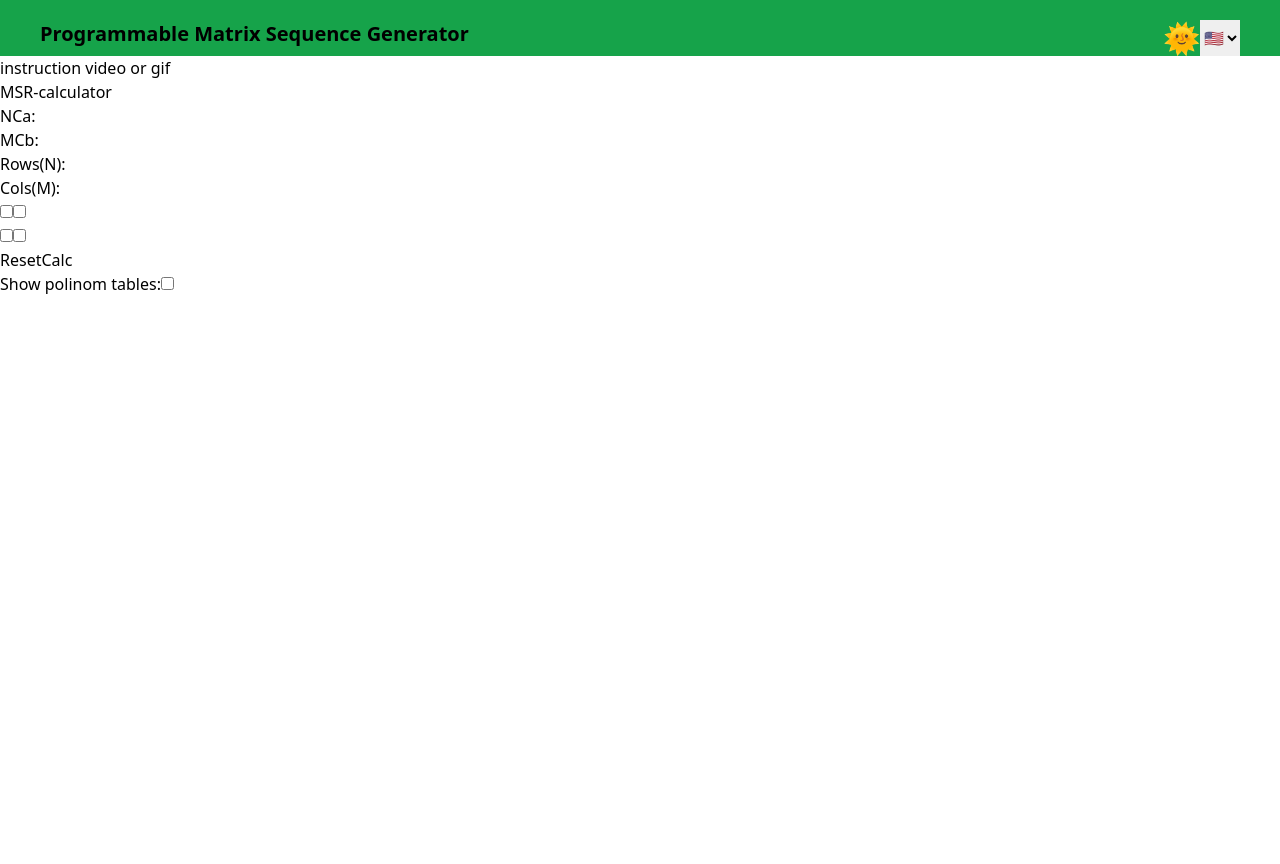
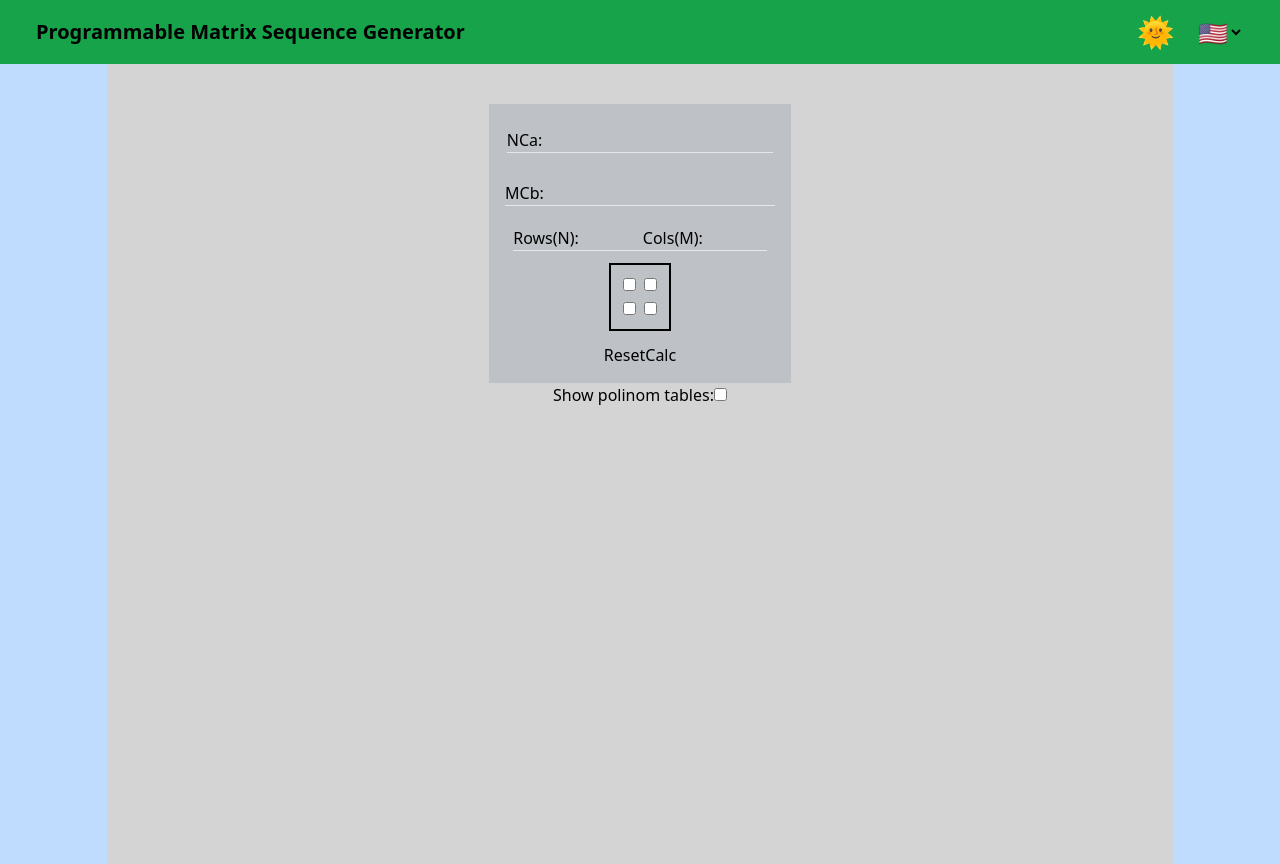
Before and after one commit to AndriiVeremchuk20/simple-matrix-sequence-generator, a React (Create React App) app: page / in a window 1280 px wide. Before the commit the page ends 800 px from the top, so only its background shows below. Built offline with nearby package versions, Linux system fonts and the light colour scheme.

Commit message:
update styles

```diff
--- a/src/App.tsx
+++ b/src/App.tsx
@@ -61,7 +61,7 @@ export const App = () => {
         )
       );
     } catch (e) {
-      alert("hmm..");
+      alert("error");
     }
   });
 
@@ -72,23 +72,36 @@ export const App = () => {
 
   return (
     <div>
-      <Header/>
-      <div className="container">
-        <div className="msr">
-          <div>instruction video or gif</div>
-          <div className="form-content">
-            <form className="form" onSubmit={onSubmit} onReset={onReset}>
-              <div className="form-header">MSR-calculator</div>
-              <div className="form-item">
-                <label htmlFor="nca">NCa:</label>
-                <input type="text" id="nca" {...register("nca")} />
+      <Header />
+      <div className="bg-blue-200 min-h-screen max-h-fit flex justify-center">
+        <div className="bg-neutral-300 w-5/6 pt-10">
+          {/* <div>instruction video or gif</div> */}
+          <div className="w-full flex flex-col items-center">
+            <form
+              className="form w-fit p-4 bg-slate-500 bg-opacity-20 flex flex-col items-center gap-3"
+              onSubmit={onSubmit}
+              onReset={onReset}
+            >
+              <div className="my-2 border-b">
+                <label htmlFor="">NCa:</label>
+                <input
+                  type="text"
+                  className="bg-inherit outline-none"
+                  id="nca"
+                  {...register("nca")}
+                />
               </div>
-              <div className="form-item">
+              <div className="my-2 border-b">
                 <label htmlFor="mcb">MCb:</label>
-                <input type="text" id="mcb" {...register("mcb")} />
+                <input
+                  type="text"
+                  className="bg-inherit"
+                  id="mcb"
+                  {...register("mcb")}
+                />
               </div>
-              <div className="form-item">
-                <div>
+              <div className="flex justify-between">
+                <div className="border-b">
                   <label htmlFor="rows">Rows(N):</label>
                   <input
                     type="number"
@@ -96,9 +109,10 @@ export const App = () => {
                     min={2}
                     max={10}
                     onChange={onRowsChange}
+                    className="bg-inherit w-16"
                   />
                 </div>
-                <div>
+                <div className="border-b">
                   <label htmlFor="cols">Cols(M):</label>
                   <input
                     type="number"
@@ -106,9 +120,11 @@ export const App = () => {
                     min={2}
                     max={10}
                     onChange={onColsChange}
+                    className="bg-inherit w-16"
                   />
                 </div>
               </div>
+
               <div>
                 <InputMatrix
                   cols={matrixParams.cols}
--- a/src/components/ChangeLanguage.tsx
+++ b/src/components/ChangeLanguage.tsx
@@ -2,7 +2,7 @@ import React from 'react';
 
 export const ChangeLanguage = () => {
   return (
-    <select className='change-language' title='Change Language'>
+    <select className='bg-inherit text-2xl' title='Change Language'>
         <option value="">🇺🇸</option>
         <option value="">🇺🇦</option>
     </select>
--- a/src/components/InputMatrix.tsx
+++ b/src/components/InputMatrix.tsx
@@ -29,12 +29,12 @@ const InputMatrix = ({ rows, cols, onChange }: MatrixFormProps) => {
   }, [rows, cols]);
 
   return (
-    <div className="input-matrix">
+    <div className="border-2 border-black w-fit p-2">
       {matrix.map((row, rowIndex) => (
         <div key={`row-${rowIndex}`}>
           {row.map((cell, colIndex) => (
             <input
-              className="matrix-cell"
+              className="m-1"
               key={`col-${colIndex}`}
               type="checkbox"
               checked={!!cell}
--- a/src/layout/Header.tsx
+++ b/src/layout/Header.tsx
@@ -4,9 +4,9 @@ import { ChangeLanguage } from "../components/ChangeLanguage";
 
 export const Header = () => {
   return (
-    <header className="w-full flex justify-between pt-5 px-10 bg-green-600">
-      <div className="text-xl font-bold ">Programmable Matrix Sequence Generator</div>
-      <div className="flex">
+    <header className="w-full h-16 flex px-9 justify-between bg-green-600">
+      <div className="text-xl font-bold my-auto">Programmable Matrix Sequence Generator</div>
+      <div className="flex gap-5 my-auto">
         <ChangeTheme />
         <ChangeLanguage />
       </div>
```
